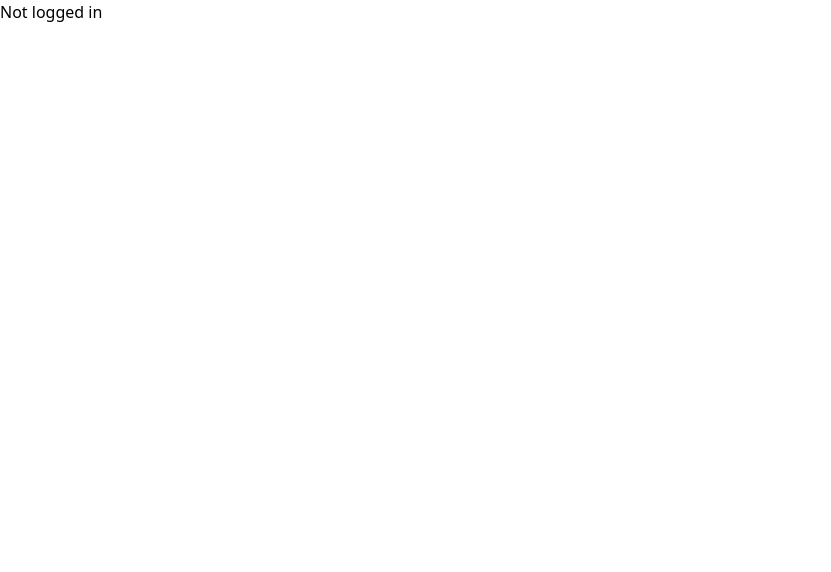
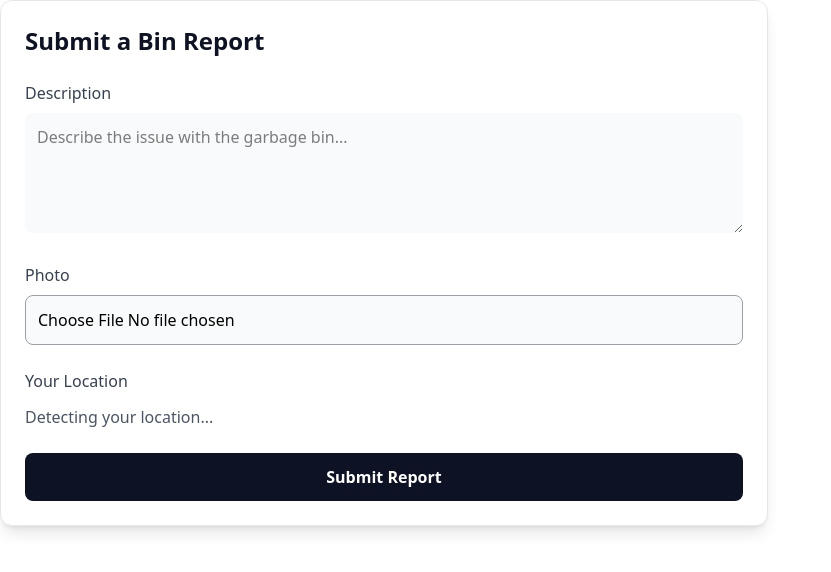
Before and after one commit to elaa-brahmi/eco-track-frontend, a Next.js app: page /report in a window 1280 px wide. Shown: the top 572 px of the page, without its empty margins (0-831 px from the left). Built offline with nearby package versions, Linux system fonts and the light colour scheme; no server answers.

Commit message:
add report component

```diff
--- a/src/app/(routes)/report/page.tsx
+++ b/src/app/(routes)/report/page.tsx
@@ -1,83 +1,125 @@
-"use client"
-import { createReport } from "@/src/services/report"
-import { useState } from "react"
-import { useSession } from "next-auth/react"
+"use client";
+
+import { useEffect, useState } from "react";
+import { MapContainer, TileLayer, Marker, Popup } from "react-leaflet";
+import "leaflet/dist/leaflet.css";
+import L from "leaflet";
+
+const markerIcon = new L.Icon({
+  iconUrl: "/pin.png",
+  iconSize: [20, 38],
+  iconAnchor: [12, 41],
+});
+
 export default function ReportForm() {
-    const { data: session } = useSession()
-    console.log("Session in ReportForm:", session)
+  const [description, setDescription] = useState("");
+  const [photo, setPhoto] = useState<File>(null);
+  const [location, setLocation] = useState<number[] | null>(null);
+  const [error, setError] = useState("");
 
+  useEffect(() => {
+    if (!navigator.geolocation) {
+      setError("Geolocation is not supported by this browser.");
+      return;
+    }
 
-  const [file, setFile] = useState<File | null>(null)
-  const [description, setDescription] = useState("")
-  const [location, setLocation] = useState("")
-  const [loading, setLoading] = useState(false)
-  const [success, setSuccess] = useState(false)
+    navigator.geolocation.getCurrentPosition(
+      (pos) => {
+        setLocation([pos.coords.latitude, pos.coords.longitude]);
+      },
+      () => {
+        setError("Unable to retrieve your location.");
+      }
+    );
+  }, []);
 
-  const handleSubmit = async (e: React.FormEvent) => {
-    e.preventDefault()
-    if (!file) return alert("Please select a photo")
+  const handleSubmit = (e) => {
+    e.preventDefault();
 
-    setLoading(true)
-    try {
-      await createReport({ file, description, location })
-      setSuccess(true)
-      setDescription("")
-      setLocation("")
-      setFile(null)
-      alert("Report submitted successfully!")
-    } catch (err: any) {
-      alert("Error: " + err.message)
-      console.error(err)
-    } finally {
-      setLoading(false)
-    }
-  }
-  if (!session?.accessToken) return <p>Not logged in</p>
+    const reportData = {
+      description,
+      photo,
+      location,
+    };
 
+    console.log("Citizen Report Submitted:", reportData);
+  };
 
   return (
+    <div className="w-full max-w-3xl bg-white shadow-lg rounded-xl p-6 border border-gray-200">
+      <h2 className="text-2xl font-semibold mb-6 text-[#0d1224]">
+        Submit a Bin Report
+      </h2>
+
+      <form onSubmit={handleSubmit} className="space-y-6">
         <div>
-    <div className="bg-gray-900 text-green-400 p-4 rounded">
-      <p className="font-bold">REAL KEYCLOAK TOKEN (sent to backend):</p>
+          <label className="block text-md font-medium text-gray-700 mb-2">
+            Description
+          </label>
           <textarea
-        readOnly
-        value={session.accessToken}
-        className="w-full h-32 text-xs bg-black"
+            required
+            value={description}
+            onChange={(e) => setDescription(e.target.value)}
+            className="w-full border-gray-600  rounded-lg p-3 bg-gray-50 focus:outline-none focus:ring-2 focus:ring-black"
+            rows="4"
+            placeholder="Describe the issue with the garbage bin..."
           />
-      <p className="mt-2">
-        Paste this in <a href="https://jwt.io" target="_blank" className="underline">jwt.io</a> → it decodes perfectly
-      </p>
         </div>
-    <form onSubmit={handleSubmit} className="space-y-4">
+
+        <div>
+          <label className="block text-md font-medium text-gray-700 mb-2">
+            Photo
+          </label>
           <input
             type="file"
             accept="image/*"
-        onChange={(e) => setFile(e.target.files?.[0] || null)}
-        required
+            onChange={(e) => setPhoto(e.target.files[0])}
+            className="w-full border border-gray-400 rounded-lg p-3 bg-gray-50 cursor-pointer"
           />
-      <input
-        type="text"
-        placeholder="Description (ex: Poubelle déborde à La Marsa)"
-        value={description}
-        onChange={(e) => setDescription(e.target.value)}
-        required
-      />
-      <input
-        type="text"
-        placeholder="Location (ex: 36.8800,10.3300)"
-        value={location}
-        onChange={(e) => setLocation(e.target.value)}
-        required
-      />
+        </div>
+
+        <div>
+          <label className="block text-md font-medium text-gray-700 mb-3">
+            Your Location
+          </label>
+
+          {location ? (
+            <div className="h-64 w-full rounded-lg overflow-hidden border">
+              <MapContainer
+                center={location}
+                zoom={16}
+                className="h-full w-full"
+                scrollWheelZoom={false}
+              >
+                <TileLayer url="https://{s}.tile.openstreetmap.org/{z}/{x}/{y}.png" />
+                <Marker position={location} icon={markerIcon}>
+                  <Popup>You are here</Popup>
+                </Marker>
+              </MapContainer>
+            </div>
+          ) : (
+            <p className="text-gray-600">
+              {error ? error : "Detecting your location..."}
+            </p>
+          )}
+
+          {location && (
+            <p className="mt-2 text-md text-gray-700">
+              Coordinates:{" "}
+              <span className="font-semibold text-blue-600 ">
+                [{location[1].toFixed(4)}, {location[0].toFixed(4)}]
+              </span>
+            </p>
+          )}
+        </div>
+
         <button
           type="submit"
-        disabled={loading}
-        className="bg-green-600 text-white px-6 py-3 rounded-lg"
+          className="w-full bg-[#0d1224] text-white text-md  font-semibold py-3 rounded-lg hover:bg-blue-700 transition"
         >
-        {loading ? "Sending..." : "Report Waste"}
+          Submit Report
         </button>
-      {success && <p className="text-green-600">Report sent!</p>}
       </form>
     </div>
-  )
+  );
 }
```
Lines whose indentation alone changed are shown as unchanged.
